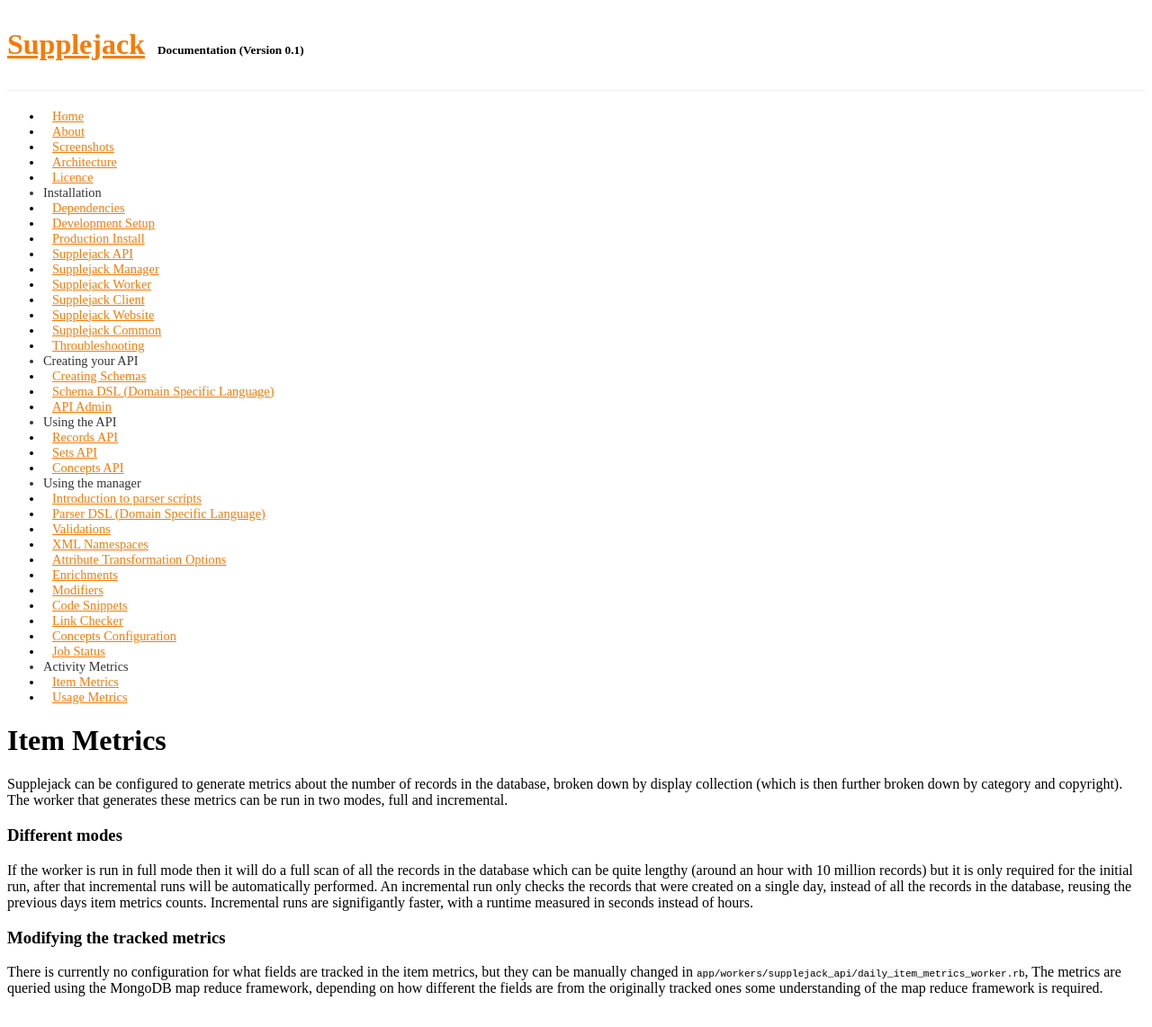
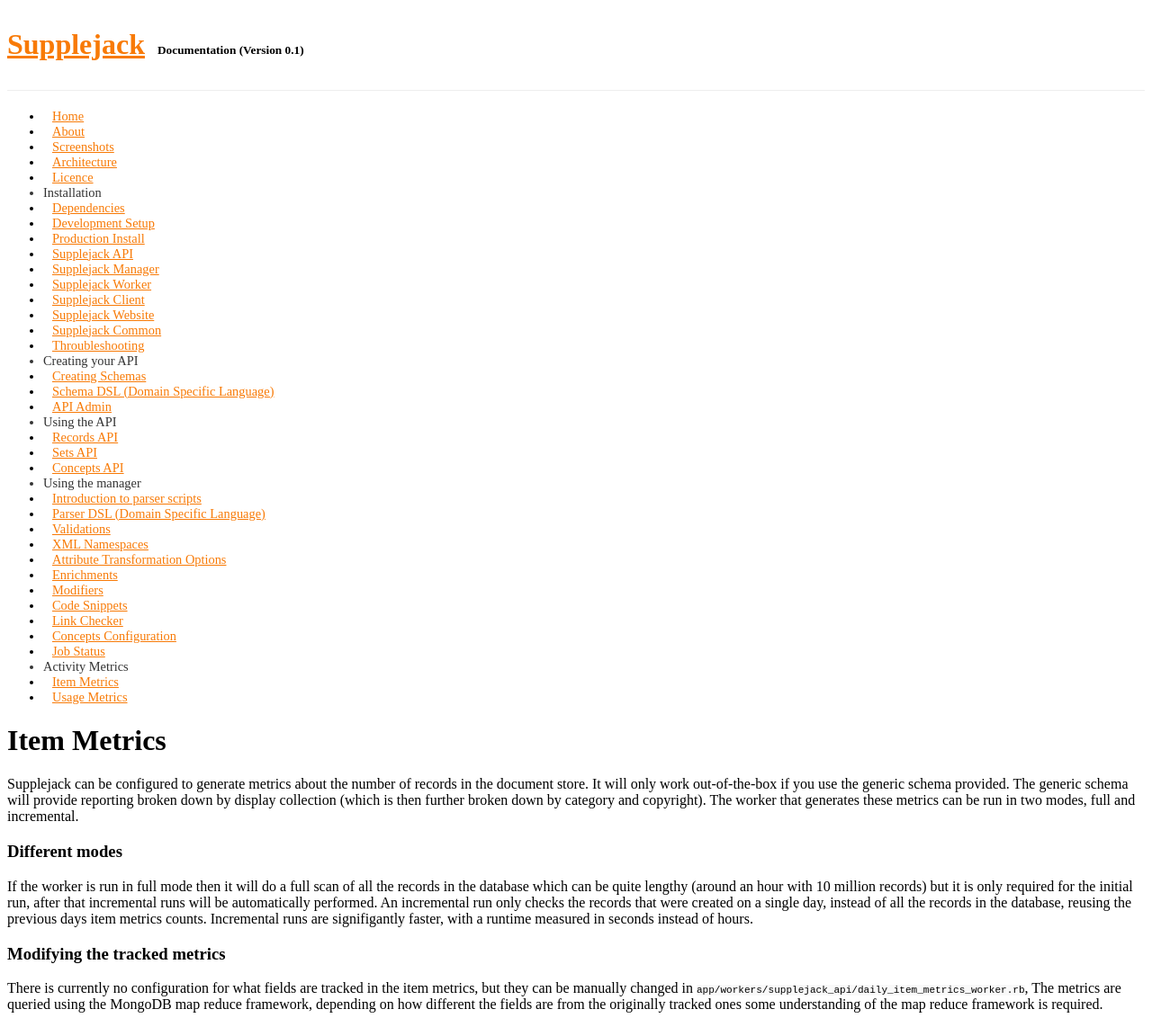
Before and after one commit to DigitalNZ/supplejack, a Jekyll site: the page built from _posts/2015-08-17-item-metrics.md, in a window 1280 px wide. Shown: the whole page at 90% size. Built offline with Jekyll 4.4.1, drawn with Linux system fonts in a browser that asks for light colours; Markdown is read by kramdown in place of the engine named in the settings; a style sheet for code colours, icons or effects is not loaded.

Commit message:
Update item metrics intro; add link to base config for supplejack_client

```diff
--- a/_posts/2015-08-17-item-metrics.md
+++ b/_posts/2015-08-17-item-metrics.md
@@ -4,7 +4,7 @@ title: "Item Metrics"
 category: metrics
 date: 2015-08-17 11:52:56
 ---
-Supplejack can be configured to generate metrics about the number of records in the database, broken down by display collection (which is then further broken down by category and copyright). The worker that generates these metrics can be run in two modes, full and incremental.
+Supplejack can be configured to generate metrics about the number of records in the document store. It will only work out-of-the-box if you use the generic schema provided. The generic schema will provide reporting broken down by display collection (which is then further broken down by category and copyright). The worker that generates these metrics can be run in two modes, full and incremental.
 
 ### Different modes
 
```
Also changed, not shown: _posts/2014-06-30-supplejack-client.md (+1 -0 lines).
